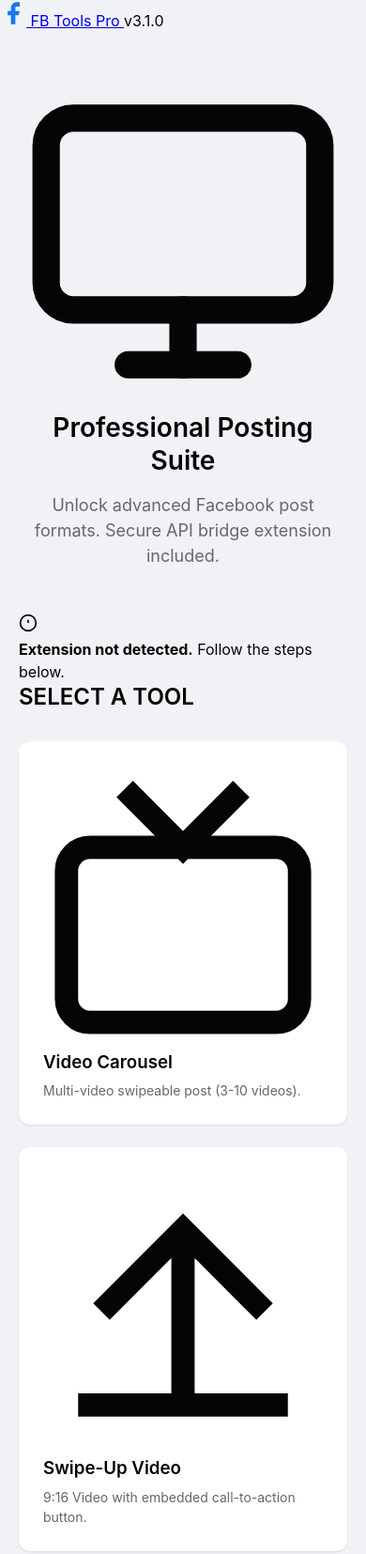
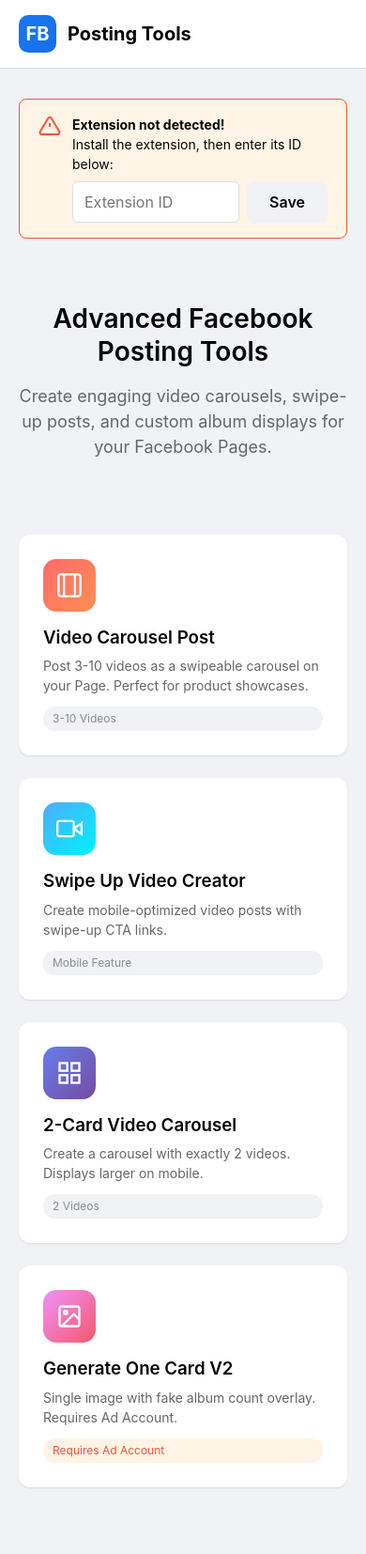
Before and after one commit to erfanjahi0/XTool-FB-Demo, a plain HTML site: page index.html in a window 390 px wide. Shown: the top 1654 px of the page at 94% size. After the commit the page ends 1615 px from the top, so only its background shows below. Drawn offline with Linux system fonts and the light colour scheme.

Commit message:
Update index.html

```diff
--- a/index.html
+++ b/index.html
@@ -7,83 +7,86 @@
   <link rel="stylesheet" href="css/style.css">
 </head>
 <body>
-<nav class="top-nav">
-  <a class="nav-brand" href="#">
-    <svg viewBox="0 0 24 24" fill="#1877f2" width="28" height="28"><path d="M18 2h-3a5 5 0 0 0-5 5v3H7v4h3v8h4v-8h3l1-4h-4V7a1 1 0 0 1 1-1h3z"></path></svg>
-    FB Tools Pro
+  <header class="header">
+    <div class="container">
+      <div class="header-content">
+        <a href="index.html" class="logo">
+          <div class="logo-icon">FB</div>
+          <span class="logo-text">Posting Tools</span>
         </a>
-  <span class="hero-version">v3.1.0</span>
-</nav>
+        <div id="user-status" class="user-info hidden">
+          <span id="user-id-display"></span>
+        </div>
+      </div>
+    </div>
+  </header>
 
+  <main class="main">
     <div class="container">
-  <div class="hero">
-    <div class="hero-logo">
-      <svg viewBox="0 0 24 24" fill="none" stroke="currentColor" stroke-width="2" stroke-linecap="round" stroke-linejoin="round"><rect x="2" y="3" width="20" height="14" rx="2" ry="2"></rect><line x1="8" y1="21" x2="16" y2="21"></line><line x1="12" y1="17" x2="12" y2="21"></line></svg>
+      <div id="extension-warning" class="warning-banner hidden">
+        <svg width="24" height="24" viewBox="0 0 24 24" fill="none" stroke="currentColor" stroke-width="2"><path d="M10.29 3.86L1.82 18a2 2 0 0 0 1.71 3h16.94a2 2 0 0 0 1.71-3L13.71 3.86a2 2 0 0 0-3.42 0z"></path><line x1="12" y1="9" x2="12" y2="13"></line><line x1="12" y1="17" x2="12.01" y2="17"></line></svg>
+        <div>
+          <p><strong>Extension not detected!</strong></p>
+          <p>Install the extension, then enter its ID below:</p>
+          <div style="display:flex;gap:8px;margin-top:8px;">
+            <input type="text" id="extension-id-input" placeholder="Extension ID" style="flex:1;padding:8px 12px;border-radius:6px;border:1px solid var(--border-color);">
+            <button id="extension-id-save" class="btn btn-secondary">Save</button>
           </div>
-    <h1>Professional Posting Suite</h1>
-    <p>Unlock advanced Facebook post formats. Secure API bridge extension included.</p>
-  </div>
-
-  <div id="ext-status" class="status-box info-box">
-    <span class="status-box-icon">
-        <svg width="20" height="20" viewBox="0 0 24 24" fill="none" stroke="currentColor" stroke-width="2"><path d="M10.29 3.86L1.82 18a2 2 0 0 0 1.71 3h16.94a2 2 0 0 0 1.71-3L13.71 3.86a2 2 0 0 0-3.42 0z"/><line x1="12" y1="9" x2="12" y2="13"/><line x1="12" y1="17" x2="12.01" y2="17"/></svg>
-    </span>
-    <div>Connecting to Extension...</div>
-  </div>
-
-  <h2 class="section-header">SELECT A TOOL</h2>
-
-  <div class="tool-grid">
-    <a class="tool-card" href="tools/video-carousel.html">
-      <div class="tool-card-icon"><svg viewBox="0 0 24 24" fill="none" stroke="currentColor" stroke-width="2"><rect x="2" y="7" width="20" height="15" rx="2"/><polyline points="17 2 12 7 7 2"/></svg></div>
-      <h3>Video Carousel</h3>
-      <p>Multi-video swipeable post (3-10 videos).</p>
-    </a>
-    <a class="tool-card" href="tools/swipe-up.html">
-      <div class="tool-card-icon"><svg viewBox="0 0 24 24" fill="none" stroke="currentColor" stroke-width="2"><path d="M12 19V5M5 12l7-7 7 7"/><path d="M3 20h18"/></svg></div>
-      <h3>Swipe-Up Video</h3>
-      <p>9:16 Video with embedded call-to-action button.</p>
-    </a>
-    <a class="tool-card" href="tools/two-card.html">
-      <div class="tool-card-icon"><svg viewBox="0 0 24 24" fill="none" stroke="currentColor" stroke-width="2"><rect x="3" y="3" width="7" height="18" rx="1"/><rect x="14" y="3" width="7" height="18" rx="1"/></svg></div>
-      <h3>2-Card Carousel</h3>
-      <p>Exclusive 2-video large card layout.</p>
-    </a>
-    <a class="tool-card" href="tools/one-card-v2.html">
-      <div class="tool-card-icon"><svg viewBox="0 0 24 24" fill="none" stroke="currentColor" stroke-width="2"><rect x="3" y="3" width="18" height="18" rx="2"/><circle cx="8.5" cy="8.5" r="1.5"/><polyline points="21 15 16 10 5 21"/></svg></div>
-      <h3>Fake Album Post</h3>
-      <p>Single image with "4+ Photos" overlay badge.</p>
-    </a>
-  </div>
-
-  <div style="margin-top:40px;" class="card">
-    <h3 style="font-size:.95rem;font-weight:600;margin-bottom:16px;display:flex;align-items:center;gap:8px;">
-        <svg width="18" height="18" viewBox="0 0 24 24" fill="none" stroke="currentColor" stroke-width="2"><polyline points="9 11 12 14 22 4"/><path d="M21 12v7a2 2 0 0 1-2 2H5a2 2 0 0 1-2-2V5a2 2 0 0 1 2-2h11"/></svg>
-        Installation
-    </h3>
-    <ol style="margin-left:24px;font-size:.87rem;color:var(--text-muted);line-height:2.2;">
-      <li>Open <code>chrome://extensions</code> and enable <strong>Developer Mode</strong> (top right).</li>
-      <li>Click <strong>Load unpacked</strong> and select the <code>extension</code> folder.</li>
-      <li>Copy the generated <strong>ID</strong> (e.g., <code>abcde...</code>).</li>
-      <li>Paste the ID into line 2 of <code>website/js/bridge.js</code>.</li>
-      <li><strong>Refresh this page.</strong></li>
-    </ol>
         </div>
       </div>
 
-<script src="js/bridge.js"></script>
+      <section class="hero">
+        <h1>Advanced Facebook Posting Tools</h1>
+        <p>Create engaging video carousels, swipe-up posts, and custom album displays for your Facebook Pages.</p>
+      </section>
+
+      <section class="tool-grid">
+        <a href="tools/video-carousel.html" class="tool-card">
+          <div class="tool-icon carousel"><svg width="28" height="28" viewBox="0 0 24 24" fill="none" stroke="currentColor" stroke-width="2"><rect x="2" y="2" width="20" height="20" rx="2.18" ry="2.18"></rect><line x1="7" y1="2" x2="7" y2="22"></line><line x1="17" y1="2" x2="17" y2="22"></line></svg></div>
+          <h3>Video Carousel Post</h3>
+          <p>Post 3-10 videos as a swipeable carousel on your Page. Perfect for product showcases.</p>
+          <span class="tool-badge">3-10 Videos</span>
+        </a>
+
+        <a href="tools/swipe-up.html" class="tool-card">
+          <div class="tool-icon swipe"><svg width="28" height="28" viewBox="0 0 24 24" fill="none" stroke="currentColor" stroke-width="2"><polygon points="23 7 16 12 23 17 23 7"></polygon><rect x="1" y="5" width="15" height="14" rx="2" ry="2"></rect></svg></div>
+          <h3>Swipe Up Video Creator</h3>
+          <p>Create mobile-optimized video posts with swipe-up CTA links.</p>
+          <span class="tool-badge">Mobile Feature</span>
+        </a>
+
+        <a href="tools/two-card.html" class="tool-card">
+          <div class="tool-icon two-card"><svg width="28" height="28" viewBox="0 0 24 24" fill="none" stroke="currentColor" stroke-width="2"><rect x="3" y="3" width="7" height="7"></rect><rect x="14" y="3" width="7" height="7"></rect><rect x="14" y="14" width="7" height="7"></rect><rect x="3" y="14" width="7" height="7"></rect></svg></div>
+          <h3>2-Card Video Carousel</h3>
+          <p>Create a carousel with exactly 2 videos. Displays larger on mobile.</p>
+          <span class="tool-badge">2 Videos</span>
+        </a>
+
+        <a href="tools/one-card-v2.html" class="tool-card">
+          <div class="tool-icon one-card"><svg width="28" height="28" viewBox="0 0 24 24" fill="none" stroke="currentColor" stroke-width="2"><rect x="3" y="3" width="18" height="18" rx="2" ry="2"></rect><circle cx="8.5" cy="8.5" r="1.5"></circle><polyline points="21 15 16 10 5 21"></polyline></svg></div>
+          <h3>Generate One Card V2</h3>
+          <p>Single image with fake album count overlay. Requires Ad Account.</p>
+          <span class="tool-badge requires-ad">Requires Ad Account</span>
+        </a>
+      </section>
+    </div>
+  </main>
+
+  <script src="js/utils.js"></script>
+  <script src="js/extension-bridge.js"></script>
+  <script src="js/facebook-api.js"></script>
   <script>
-  setTimeout(() => {
-    const box = document.getElementById("ext-status");
-    if (!box) return;
-    if (window.Bridge?.ready) {
-      box.className = "status-box success-box visible";
-      box.innerHTML = '<span class="status-box-icon"><svg width="20" height="20" viewBox="0 0 24 24" fill="none" stroke="currentColor" stroke-width="2"><path d="M22 11.08V12a10 10 0 1 1-5.93-9.14"/><polyline points="22 4 12 14.01 9 11.01"/></svg></span><div><strong>Extension Active.</strong> Ready to post.</div>';
-    } else {
-      box.className = "status-box warning-box visible";
-      box.innerHTML = '<span class="status-box-icon"><svg width="20" height="20" viewBox="0 0 24 24" fill="none" stroke="currentColor" stroke-width="2"><circle cx="12" cy="12" r="10"/><line x1="12" y1="8" x2="12" y2="12"/><line x1="12" y1="16" x2="12.01" y2="16"/></svg></span><div><strong>Extension not detected.</strong> Follow the steps below.</div>';
+    document.addEventListener('DOMContentLoaded', async () => {
+      if (window.FBExtension.available) {
+        try {
+          const result = await FB_API.initialize();
+          if (result.success) {
+            document.getElementById('user-status').classList.remove('hidden');
+            document.getElementById('user-id-display').textContent = `Connected: ${result.userId}`;
           }
-  }, 1000);
+        } catch (e) { console.log('Not connected:', e.message); }
+      }
+    });
   </script>
 </body>
 </html>
```
Lines whose indentation alone changed are shown as unchanged.
